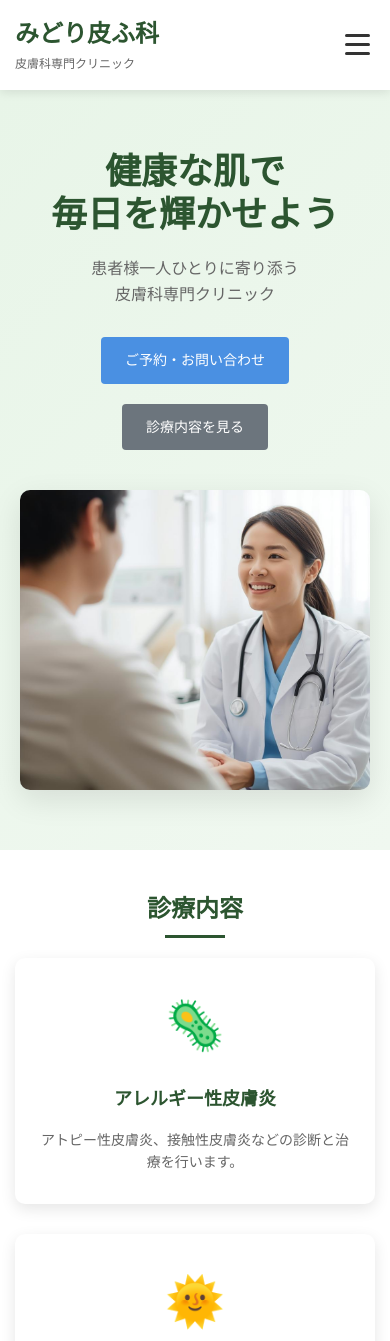
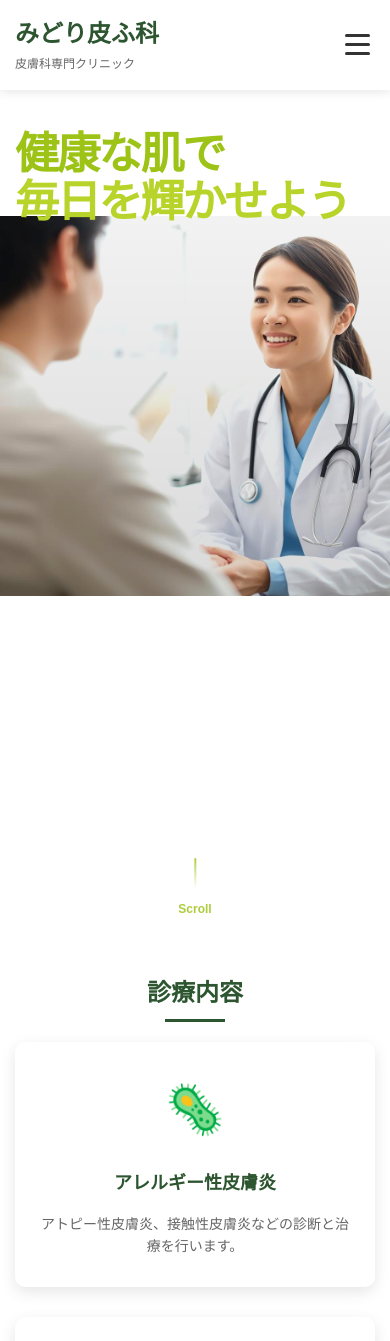
Before and after one commit to rin-teaholic/midori-skinclinic, a React (Create React App) app: page / in a window 390 px wide. Shown: the top 1341 px of the page. Built offline with nearby package versions, Linux system fonts and the light colour scheme.

Commit message:
feat: 初期プロジェクトセットアップとコンポーネント作成

```diff
--- a/package.json
+++ b/package.json
@@ -2,6 +2,7 @@
   "name": "midori-hifuka",
   "version": "1.0.0",
   "description": "Midori Hifuka - React TypeScript Website",
+  "homepage": "https://rin.teaholic.github.io/midori-hifuka",
   "private": true,
   "dependencies": {
     "react": "^18.3.1",
--- a/src/pages/Home.scss
+++ b/src/pages/Home.scss
@@ -1,61 +1,94 @@
 .home {
   .hero {
-    background: linear-gradient(135deg, #e8f5e8 0%, #f0f8f0 100%);
-    padding: 80px 0;
-    min-height: 600px;
+    position: relative;
+    padding: 0;
+    min-height: 100vh;
     display: flex;
     align-items: center;
+    overflow: hidden;
+
+    .hero-image-background {
+      position: absolute;
+      top: 35%;
+      left: 0;
+      right: 0;
+      bottom: 0;
+      z-index: 1;
+
+      .hero-bg-image {
+        width: 100%;
+        height: 100%;
+        object-fit: cover;
+        object-position: center top;
+        filter: brightness(1.2);
+      }
+
+      .hero-overlay {
+        position: absolute;
+        top: 0;
+        left: 0;
+        right: 0;
+        bottom: 0;
+        background: linear-gradient(
+          to bottom,
+          rgba(0, 0, 0, 0.05) 0%,
+          rgba(0, 0, 0, 0.15) 100%
+        );
+        z-index: 2;
+      }
+    }
 
     .hero-content {
-      display: grid;
-      grid-template-columns: 1fr 1fr;
-      gap: 60px;
-      align-items: center;
+      position: relative;
+      z-index: 3;
+      display: flex;
+      justify-content: flex-start;
+      align-items: flex-start;
+      width: 100%;
       max-width: 1200px;
       margin: 0 auto;
-      padding: 0 20px;
+      padding: 80px 20px 0;
+      min-height: 100vh;
     }
 
     .hero-text {
+      text-align: left;
+      animation: heroTextSlideIn 1.5s ease-out;
+
       .hero-title {
-        font-size: 48px;
-        font-weight: bold;
-        color: #2c5530;
+        font-size: 120px;
+        font-weight: 900;
+        color: #9ec317;
         line-height: 1.2;
-        margin-bottom: 20px;
-      }
+        margin: 0;
+        letter-spacing: -0.05em;
 
-      .hero-subtitle {
-        font-size: 18px;
-        color: #666;
-        margin-bottom: 30px;
-        line-height: 1.6;
-      }
-
-      .hero-buttons {
-        display: flex;
-        gap: 20px;
-        flex-wrap: wrap;
+        .hero-title-highlight {
+          color: #b8d42a;
+        }
       }
     }
 
-    .hero-image {
+    .hero-scroll-indicator {
+      position: absolute;
+      bottom: 40px;
+      left: 50%;
+      transform: translateX(-50%);
+      z-index: 4;
       display: flex;
-      justify-content: center;
+      flex-direction: column;
       align-items: center;
+      gap: 12px;
+      color: #9ec317;
+      font-size: 14px;
+      font-weight: 600;
+      animation: heroScrollIndicator 2s ease-in-out infinite;
 
-      .hero-clinic-image {
-        width: 100%;
-        height: 400px;
-        object-fit: cover;
-        border-radius: 10px;
-        box-shadow: 0 10px 30px rgba(0, 0, 0, 0.1);
-        transition: transform 0.3s ease, box-shadow 0.3s ease;
-
-        &:hover {
-          transform: scale(1.02);
-          box-shadow: 0 15px 40px rgba(0, 0, 0, 0.15);
-        }
+      .scroll-line {
+        width: 2px;
+        height: 40px;
+        background: linear-gradient(to bottom, #9ec317, transparent);
+        border-radius: 1px;
       }
     }
   }
@@ -276,35 +309,89 @@
   text-align: center;
 }
 
+// アニメーション定義
+@keyframes heroTextSlideIn {
+  0% {
+    opacity: 0;
+    transform: translateY(50px);
+  }
+  100% {
+    opacity: 1;
+    transform: translateY(0);
+  }
+}
+
+@keyframes heroBadgeFadeIn {
+  0% {
+    opacity: 0;
+    transform: translateY(20px);
+  }
+  100% {
+    opacity: 1;
+    transform: translateY(0);
+  }
+}
+
+
+
+
+@keyframes heroScrollIndicator {
+  0%, 100% {
+    opacity: 0.6;
+    transform: translateX(-50%) translateY(0);
+  }
+  50% {
+    opacity: 1;
+    transform: translateX(-50%) translateY(10px);
+  }
+}
+
+// タブレット対応
+@media (max-width: 1024px) {
+  .home {
+    .hero {
+      .hero-text {
+        .hero-title {
+          font-size: 100px;
+        }
+      }
+    }
+  }
+}
+
 // モバイル対応
 @media (max-width: 768px) {
   .home {
     .hero {
-      padding: 60px 0;
+      min-height: 100vh;
+
+      .hero-image-background {
+        top: 10%;
+        height: 50vh;
+
+        .hero-bg-image {
+          object-position: center center;
+        }
+      }
 
       .hero-content {
-        grid-template-columns: 1fr;
-        gap: 40px;
-        text-align: center;
+        padding: 60px 20px 0;
+        justify-content: flex-start;
       }
 
       .hero-text {
         .hero-title {
-          font-size: 36px;
-        }
-
-        .hero-subtitle {
-          font-size: 16px;
-        }
-
-        .hero-buttons {
-          justify-content: center;
+          font-size: 56px;
+          line-height: 1.2;
         }
       }
 
-      .hero-image {
-        .hero-clinic-image {
-          height: 300px;
+      .hero-scroll-indicator {
+        bottom: 20px;
+        font-size: 12px;
+
+        .scroll-line {
+          height: 30px;
         }
       }
     }
@@ -359,3 +446,26 @@
     margin-bottom: 30px;
   }
 }
+
+// 小さなモバイル対応
+@media (max-width: 480px) {
+  .home {
+    .hero {
+      .hero-image-background {
+        top: 15%;
+        height: 45vh;
+      }
+
+      .hero-text {
+        .hero-title {
+          font-size: 44px;
+          line-height: 1.1;
+        }
+      }
+
+      .hero-content {
+        padding: 40px 15px 0;
+      }
+    }
+  }
+}
--- a/src/pages/Home.tsx
+++ b/src/pages/Home.tsx
@@ -8,32 +8,25 @@ const Home: React.FC = () => {
     <div className="home">
       {/* ヒーローセクション */}
       <section className="hero">
+        <div className="hero-image-background">
+          <img
+            src={heroClinicImage}
+            alt="みどり皮ふ科外観"
+            className="hero-bg-image"
+          />
+          <div className="hero-overlay"></div>
+        </div>
         <div className="hero-content">
           <div className="hero-text">
             <h1 className="hero-title">
               健康な肌で<br />
-              毎日を輝かせよう
+              <span className="hero-title-highlight">毎日を輝かせよう</span>
             </h1>
-            <p className="hero-subtitle">
-              患者様一人ひとりに寄り添う<br />
-              皮膚科専門クリニック
-            </p>
-            <div className="hero-buttons">
-              <Link to="/contact" className="btn btn-primary">
-                ご予約・お問い合わせ
-              </Link>
-              <Link to="/services" className="btn btn-secondary">
-                診療内容を見る
-              </Link>
-            </div>
           </div>
-          <div className="hero-image">
-            <img
-              src={heroClinicImage}
-              alt="みどり皮ふ科外観"
-              className="hero-clinic-image"
-            />
-          </div>
+        </div>
+        <div className="hero-scroll-indicator">
+          <div className="scroll-line"></div>
+          <span>Scroll</span>
         </div>
       </section>
 
```
Also changed, not shown: 1 other file (tests, documents, lock files or other folders).
